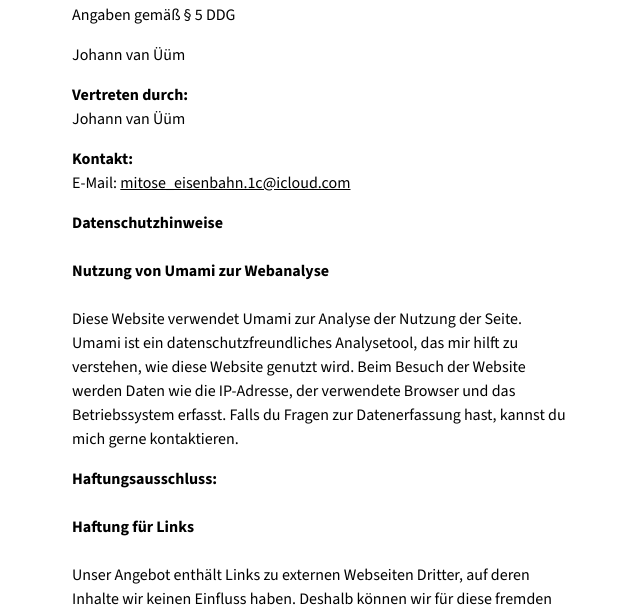
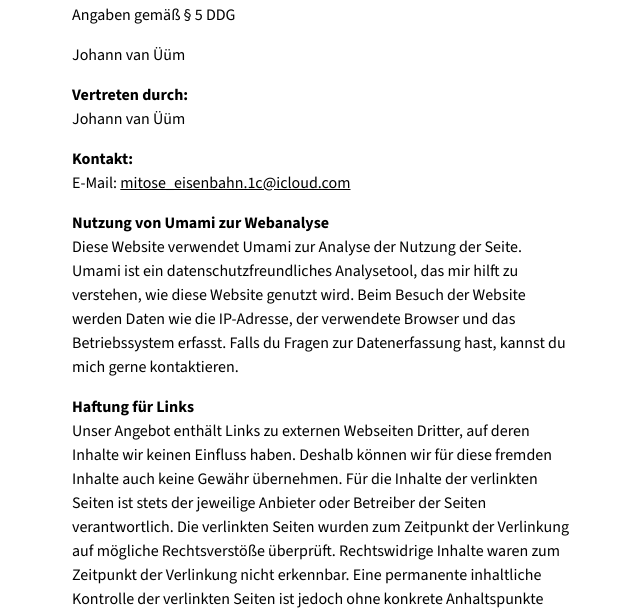
Before and after one commit to johann-vu/jvue-home, a plain HTML site: page impressum.html in a window 1280 px wide. Shown: the part 188-800 px from the top of the page, without its empty margins (318-958 px from the left). Drawn offline with nearby package versions, Linux system fonts and the light colour scheme; a web font is replaced by a local one.

Commit message:
improve layout

```diff
--- a/impressum.html
+++ b/impressum.html
@@ -33,7 +33,7 @@
       </p>
 
       <p>
-        <strong>Datenschutzhinweise </strong><br /><br /><strong>Nutzung von Umami zur Webanalyse</strong><br /><br />
+        <strong>Nutzung von Umami zur Webanalyse</strong><br />
         Diese Website verwendet Umami zur Analyse der Nutzung der Seite. Umami ist ein datenschutzfreundliches
         Analysetool, das mir hilft zu verstehen, wie diese Website genutzt wird. Beim Besuch der Website werden Daten
         wie die IP-Adresse, der verwendete Browser und das Betriebssystem erfasst.
@@ -41,7 +41,7 @@
       </p>
 
       <p>
-        <strong>Haftungsausschluss: </strong><br /><br /><strong>Haftung für Links</strong><br /><br />
+        <strong>Haftung für Links</strong><br />
         Unser Angebot enthält Links zu externen Webseiten Dritter, auf deren
         Inhalte wir keinen Einfluss haben. Deshalb können wir für diese
         fremden Inhalte auch keine Gewähr übernehmen. Für die Inhalte der
```
